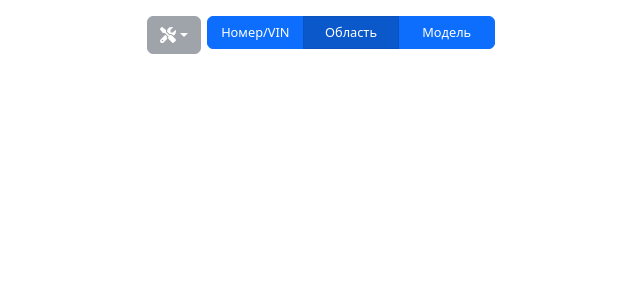
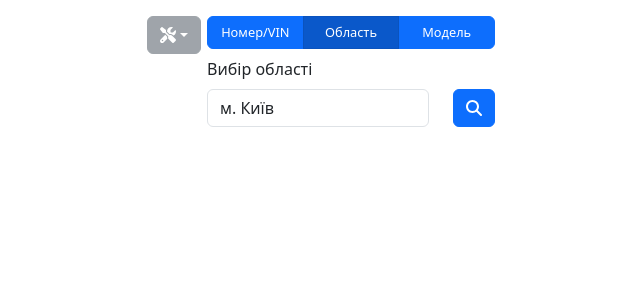
Before and after one commit to DaniilShtyvola/TeamProject, a React (Create React App) app: page / in a window 1280 px wide. Both pictures are taken after a click on the label "Область". Shown: the top 300 px of the page, without its empty margins (289-929 px from the left). Built offline with nearby package versions, Linux system fonts and the light colour scheme.

Commit message:
Add region seaarch

```diff
--- a/src/components/App/App.tsx
+++ b/src/components/App/App.tsx
@@ -7,12 +7,15 @@ import { Alert, ButtonGroup, ToggleButton, Form, Button, Row, Col, Pagination, D
 import 'bootstrap/dist/css/bootstrap.min.css';
 
 import CarCard from '../CarCard/CarCard';
+import PlateCard from '../PlateCard/PlateCard'
 import ModelCard from '../ModelCard/ModelCard';
 import CompareModal from '../Modals/CompareModal';
 import MapModal from '../Modals/MapModal';
 
+import { Plate } from '../PlateCard/PlateCard'
+
 import { FontAwesomeIcon } from '@fortawesome/react-fontawesome';
-import { faScaleBalanced, faMapLocationDot, faEraser, faScrewdriverWrench, faMagnifyingGlass } from '@fortawesome/free-solid-svg-icons';
+import { faScaleBalanced, faMapLocationDot, faEraser, faScrewdriverWrench, faMagnifyingGlass, faSearch } from '@fortawesome/free-solid-svg-icons';
 
 interface AppProps { }
 
@@ -53,6 +56,7 @@ const App: FC<AppProps> = () => {
    const [cars, setCars] = useState<Car[]>([]);
    const [selectedCars, setSelectedCars] = useState<Car[]>([]);
    const [regions, setRegions] = useState<string[]>([]);
+   const [selectedRegion, setSelectedRegion] = useState<string>('kyiv');
 
    const [currentPage, setCurrentPage] = useState(1);
    const [searchRequest, setSearchRequest] = useState<string>('');
@@ -64,6 +68,9 @@ const App: FC<AppProps> = () => {
 
    const [modelSearch, setModelSearch] = useState({ vendor: '', model: '' });
    const [model, setModel] = useState<Model>();
+   const [plates, setPlates] = useState<Plate[]>([]);
+
+
 
    const removeSpaces = (str: string) => {
       return str.toLowerCase().trim().replace(/[^\w\s-]/gi, '').replace(/\s+/g, '-');
@@ -172,6 +179,40 @@ const App: FC<AppProps> = () => {
          console.error('Error fetching model data:', error);
          setError('Нічого не знайдено.');
       }
+   };
+
+   const fetchPlatesByRegion = async () => {
+      if (key === "") {
+         setError('Відсутній API ключ.');
+         return;
+      }
+
+      try {
+
+         let url = `https://baza-gai.com.ua/search?region=${selectedRegion}`;
+         const response = await axios.get(url, {
+            headers: {
+               "Accept": "application/json",
+               "X-Api-Key": key
+            }
+         });
+
+         setPlates(response.data.plates);
+         setError('');
+      } catch (error) {
+         console.error('Error fetching plates data:', error);
+         setError('Нічого не знайдено.');
+      }
+   };
+
+
+
+   const handleFetchPlates = () => {
+      fetchPlatesByRegion();
+   };
+
+   const handleRegionChange = (e: React.ChangeEvent<HTMLSelectElement>) => {
+      setSelectedRegion(e.target.value);
    };
 
    const handlePageChange = (page: number) => {
@@ -347,6 +388,71 @@ const App: FC<AppProps> = () => {
                   <ModelCard model={model}/>
                </>
             )}
+
+            {radioValue === '2' && (
+               <>
+                  <CustomForm>
+                     <Row>
+                        <Form.Label>{'Вибір області'}</Form.Label>
+                     </Row>
+                     <Row>
+                        <Col>
+                           <Form.Control
+                              as="select"
+                              name="region"
+                              id="region"
+                              className="form-control"
+                              value={selectedRegion}
+                              onChange={(e) => setSelectedRegion(e.target.value)}
+                           >
+                              <option value="kyiv">м. Київ</option>
+                              <option value="kyivska-oblast">Київська область</option>
+                              <option value="vinnytsia-oblast">Вінницька область</option>
+                              <option value="volyn-oblast">Волинська область</option>
+                              <option value="dnipropetrovsk-oblast">Дніпропетровська область</option>
+                              <option value="crimea">АР Крим</option>
+                              <option value="donetsk-oblast">Донецька область</option>
+                              <option value="zhytomyr-oblast">Житомирська область</option>
+                              <option value="zakarpattia-oblast">Закарпатська область</option>
+                              <option value="zaporizhia-oblast">Запорізька область</option>
+                              <option value="ivano-frankivsk-oblast">Івано-Франківська область</option>
+                              <option value="kirovohrad-oblast">Кіровоградська область</option>
+                              <option value="luhansk-oblast">Луганська область</option>
+                              <option value="lviv-oblast">Львівська область</option>
+                              <option value="mykolaiv-oblast">Миколаївська область</option>
+                              <option value="odessa-oblast">Одеська область</option>
+                              <option value="poltava-oblast">Полтавська область</option>
+                              <option value="rivne-oblast">Рівненська область</option>
+                              <option value="sevastopol">Севастополь</option>
+                              <option value="sumy-oblast">Сумська область</option>
+                              <option value="ternopil-oblast">Тернопільська область</option>
+                              <option value="kharkiv-oblast">Харківська область</option>
+                              <option value="kherson-oblast">Херсонська область</option>
+                              <option value="khmelnytskyi-oblast">Хмельницька область</option>
+                              <option value="cherkasy-oblast">Черкаська область</option>
+                              <option value="chernihiv-oblast">Чернігівська область</option>
+                              <option value="chernivtsi-oblast">Чернівецька область</option>
+                           </Form.Control>
+                        </Col>
+                        <Col xs="auto">
+                           <Button variant="primary" onClick={handleFetchPlates}>
+                              <FontAwesomeIcon icon={faSearch} />
+                           </Button>
+                        </Col>
+                     </Row>
+                     </CustomForm>
+                     <CustomForm style={{ width: '250%' }}>
+                     <Row>
+                        {plates.map((plate, index) => (
+                           <Col key={index} lg={4} md={6} sm={12}>
+                              <PlateCard plate={plate} />
+                           </Col>
+                        ))}
+                     </Row>
+                     {error && <Alert variant="danger">{error}</Alert>}
+                  </CustomForm>
+               </>
+            )}
             <CompareModal
                showModal={showCompareModal}
                setShowModal={setShowCompareModal}
--- a/src/components/Modals/MapModal.tsx
+++ b/src/components/Modals/MapModal.tsx
@@ -13,6 +13,7 @@ interface MapModalProps {
     showModal: boolean;
     setShowModal: (show: boolean) => void;
     regions: string[];
+
 }
 
 const MapModal: FC<MapModalProps> = ({ showModal, setShowModal, regions }) => {
--- /dev/null
+++ b/src/components/PlateCard/PlateCard.styled.ts
@@ -0,0 +1,7 @@
+import styled from 'styled-components';
+import { Card } from 'react-bootstrap';
+
+export const StyledCard = styled(Card)`
+   width: 100%;
+   margin-bottom: 20px; /* Пример отступа между карточками */
+`;
--- /dev/null
+++ b/src/components/PlateCard/PlateCard.tsx
@@ -0,0 +1,48 @@
+import React from 'react';
+import { Card } from 'react-bootstrap';
+import { StyledCard } from './PlateCard.styled';
+
+export interface Plate {
+   digits: string;
+   registered_at: string;
+   model_year: number;
+   vendor: string;
+   model: string;
+   notes: string;
+   operation: {
+      group: string;
+      code: number;
+      title_ru: string | null;
+      title_uk: string;
+   };
+   department: {
+      title: string;
+      address: string | null;
+   };
+}
+
+interface PlateCardProps {
+   plate: Plate;
+}
+
+const PlateCard: React.FC<PlateCardProps> = ({ plate }) => {
+   return (
+      <StyledCard>
+         <Card.Body>
+            <Card.Title>{plate.model} {plate.vendor}</Card.Title>
+            <Card.Text>
+               <strong>Номер:</strong> {plate.digits}<br />
+               <strong>Рік випуску:</strong> {plate.model_year}<br />
+               <strong>Опис:</strong> {plate.notes}<br />
+               <strong>Група операції:</strong> {plate.operation.group}<br />
+               <strong>Відділ:</strong> {plate.department.title}
+               {plate.department.address && (
+                  <React.Fragment>, {plate.department.address}</React.Fragment>
+               )}
+            </Card.Text>
+         </Card.Body>
+      </StyledCard>
+   );
+};
+
+export default PlateCard;
```
